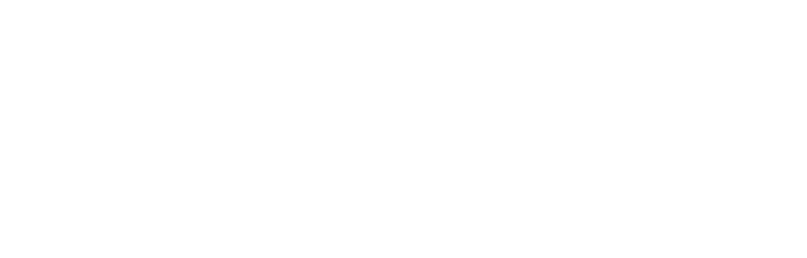
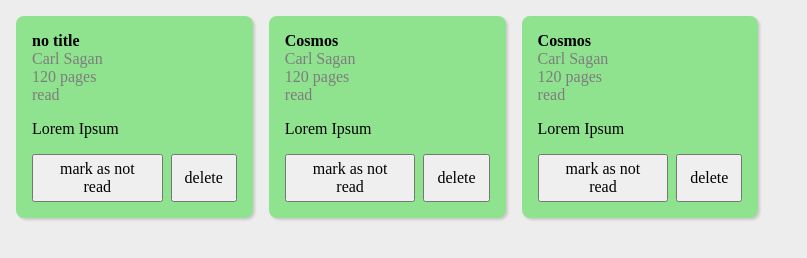
Before and after one commit to fath-nasrudin/librarian, a plain HTML site: page index.html in a window 1280 px wide. Shown: the whole page, without its empty margins (0-807 px from the left). Drawn offline with Linux system fonts and the light colour scheme.

Commit message:
feat(card): Add card style and js

```diff
--- a/css/style.css
+++ b/css/style.css
@@ -0,0 +1,79 @@
+/* Reset */
+* {
+  margin: 0;
+  padding: 0;
+  box-sizing: border-box;
+}
+
+button,
+input {
+  font-family: inherit;
+  font-size: 100%;
+}
+
+button {
+  padding: 4px 12px;
+  /* border-radius: 8px; */
+}
+
+body {
+  background-color: rgb(237, 237, 237);
+}
+
+.body {
+  padding: 1rem;
+}
+
+/* Card Component */
+.card__container {
+  display: grid;
+  grid-template-columns: repeat(auto-fill, minmax(230px, 1fr));
+  gap: 1rem;
+}
+
+.card {
+  border-radius: 8px;
+
+  background-color: #fff;
+  box-shadow: rgba(0, 0, 0, 0.15) 1.95px 1.95px 2.6px;
+
+  display: flex;
+  flex-direction: column;
+}
+
+.card__content {
+  padding: 1rem;
+  height: 100%;
+
+  display: flex;
+  flex-direction: column;
+  gap: 1rem;
+}
+
+.card__header,
+.card__footer {
+  flex: none;
+}
+
+.card__body {
+  flex: 1;
+}
+
+.card__title {
+  font-weight: 700;
+}
+
+.card__subtitle {
+  color: rgb(125, 125, 125);
+}
+
+.card__footer {
+  display: flex;
+  justify-content: flex-end;
+  gap: 8px;
+}
+
+/* specific for book */
+.read {
+  background-color: rgb(143, 227, 143);
+}
--- a/index.html
+++ b/index.html
@@ -15,7 +15,48 @@
       <header class="header"></header>
 
       <div class="body">
-        <div class="card__container"></div>
+        <div class="card__container">
+          <div class="card">
+            <div class="card__content">
+              <div class="card__header">
+                <div class="card__title">Book Title</div>
+                <div class="card__subtitle">Author</div>
+                <div class="card__subtitle">295 pages</div>
+              </div>
+              <div class="card__body">
+                Sinopsis
+                Lorem ipsum dolor sit amet consectetur, adipisicing elit. Nemo non voluptatibus eveniet iste quo? Soluta
+                maiores, nihil odio reprehenderit voluptatibus non et dicta eius magnam nemo atque aliquam, eveniet
+                quas.
+              </div>
+              <div class="card__footer">
+                <button>delete</button>
+                <button>Mark as Read</button>
+              </div>
+            </div>
+          </div>
+
+          <div class="card" data-key="1232311">
+            <div class="card__content">
+              <div class="card__header">
+                <div class="card__title">Book Title</div>
+                <div class="card__subtitle">
+                  <span class="book-author">Author</span>
+                </div>
+                <div class="card__subtitle"><span class="book-page">295</span> pages</div>
+              </div>
+              <div class="card__body">
+                Sinopsis
+                Lorem ipsum dolor sit amet consectetur, adipisicing elit. Nemo non voluptatibus eveniet iste quo?
+                quas.
+              </div>
+              <div class="card__footer">
+                <button>delete</button>
+                <button>Mark as Read</button>
+              </div>
+            </div>
+          </div>
+        </div>
       </div>
 
       <footer class="footer"></footer>
--- a/js/main.js
+++ b/js/main.js
@@ -0,0 +1,134 @@
+let myLibrary = [
+];
+
+function Book({title, author, description, pages, isRead}) {
+  this.id = Math.ceil(Math.random()*10000000);
+  this.title = title;
+  this.author = author;
+  this.pages = pages;
+  this.description = description
+  this.isRead = isRead;
+}
+
+const deleteBook = (bookId) => {
+  myLibrary = myLibrary.filter(book => book.id != bookId);
+}
+
+const addBook = (bookData) => {
+  const newBook = new Book(bookData)
+  myLibrary.push(newBook)
+}
+
+const getBook = (bookId) => {
+  const book = myLibrary.filter(book => book.id == bookId);
+  if (book.length === 0) return null;
+  return book[0];
+
+}
+
+const updateBook = (bookId, bookData) => {
+  myLibrary = myLibrary.map(book => {
+    if (book.id == bookId) {
+      for (key in bookData) {
+        if (book.hasOwnProperty(key)) {
+          book[key] = bookData[key];
+        }
+      }
+    }
+    return book;
+  })
+}
+
+const setAttributes = (el, attrs) => {
+  for (let attName in attrs) {
+    el.setAttribute(attName, attrs[attName])
+  }
+  return el;
+}
+
+const createElement = (elName, elClass = null, options = {}) => {
+  const {elText, elAttrs} = options;
+  if (!Array.isArray(elClass) && elClass != null) elClass = [ elClass ];
+
+  const element = document.createElement(elName)
+  if (elClass) element.classList.add(...elClass);
+  if (elText) element.textContent = elText;
+  if (elAttrs) setAttributes(element, elAttrs)
+  return element;
+}
+
+function deleteBookButtonEvent(e) {
+  const bookId = e.target.closest('.card').dataset.key;
+  deleteBook(bookId);
+  renderBooksUI();
+}
+
+function markReadButtonEvent(e) {
+  const bookId = e.target.closest('.card').dataset.key;
+  const book = getBook(bookId);
+  updateBook(bookId, {isRead: !book.isRead});
+  renderBooksUI();
+}
+
+const createBookCardUI = ({
+  id,
+  title = 'no title',
+  author = 'no author',
+  pages = 'no pages',
+  description = 'no description',
+  isRead = false}) => {
+
+  const cardClasses = ['card']
+  if (isRead) cardClasses.push('read')
+  const card = createElement('div', cardClasses, {elAttrs: {"data-key": id}});
+
+  const card__content = createElement('div', 'card__content');
+  const card__header = createElement('header', 'card__header');
+  const card__title = createElement('div', 'card__title', {elText: title});
+  const card__subtitleAuthor = createElement('div', 'card__subtitle', {elText: author});
+  const card__subtitlePages = createElement('div', 'card__subtitle', {elText: `${pages} pages`});
+  const card__subtitleRead = createElement('div', 'card__subtitle', {elText: `${isRead ? 'read': 'not yet read'}`});
+  const card__body = createElement('div', 'card__body', {elText: description});
+  const card__footer = createElement('footer', 'card__footer');
+  const buttonDelete = createElement('button', null, {elText: 'delete'})
+  const buttonRead = createElement('button', null, {elText: `mark as ${isRead ? 'not read': 'read'}`})
+
+  buttonDelete.addEventListener('click', deleteBookButtonEvent);
+  buttonRead.addEventListener('click', markReadButtonEvent)
+
+  card__header.append(card__title);
+  card__header.append(card__subtitleAuthor);
+  card__header.append(card__subtitlePages);
+  card__header.append(card__subtitleRead);
+  card__footer.append(buttonRead)
+  card__footer.append(buttonDelete)
+
+  card__content.append(card__header);
+  card__content.append(card__body);
+  card__content.append(card__footer);
+  card.append(card__content);
+  return card;
+}
+
+const renderBooksUI = () => {
+  const card__container = document.querySelector('.card__container');
+  card__container.innerHTML = '';
+  myLibrary.forEach(book => {
+    const card = createBookCardUI(book);
+    card__container.append(card);
+  })
+}
+
+
+// seed data
+const dataBook = [{ author : 'Carl Sagan', pages: 120, description: 'Lorem Ipsum', isRead: true},
+{title: 'Cosmos', author : 'Carl Sagan', pages: 120, description: 'Lorem Ipsum', isRead: true},
+{title: 'Cosmos', author : 'Carl Sagan', pages: 120, description: 'Lorem Ipsum', isRead: true},];
+
+dataBook.forEach(book => {
+  addBook(book);
+})
+
+globalThis.onload = () => {
+  renderBooksUI();
+}
```
